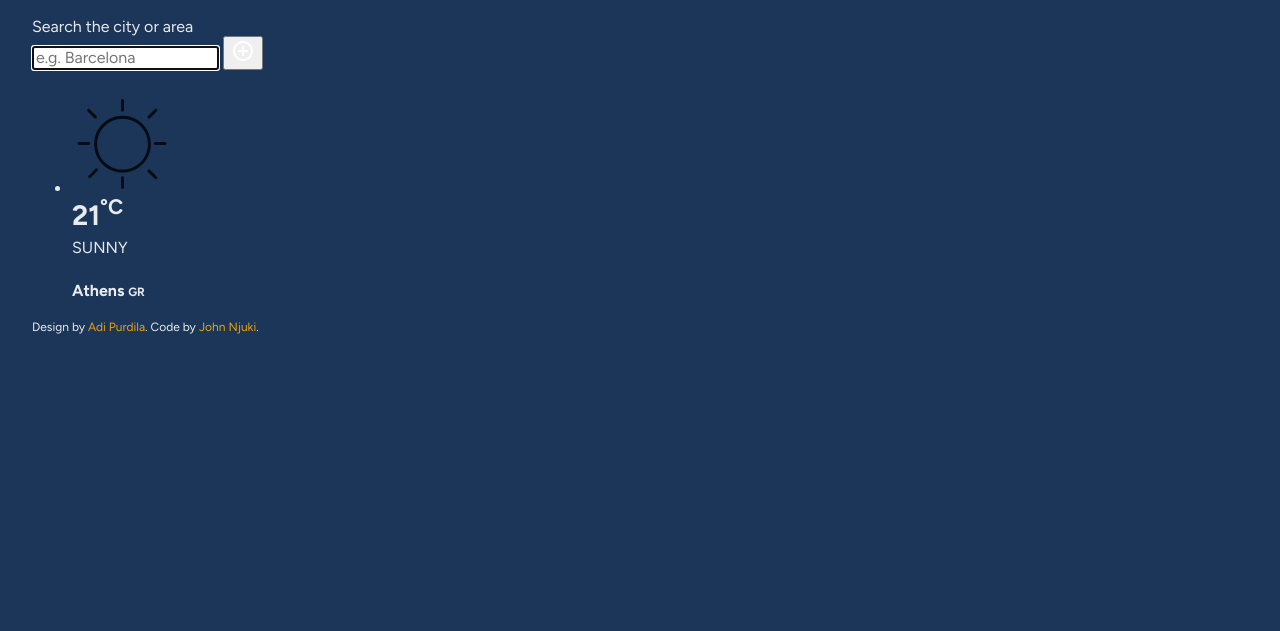
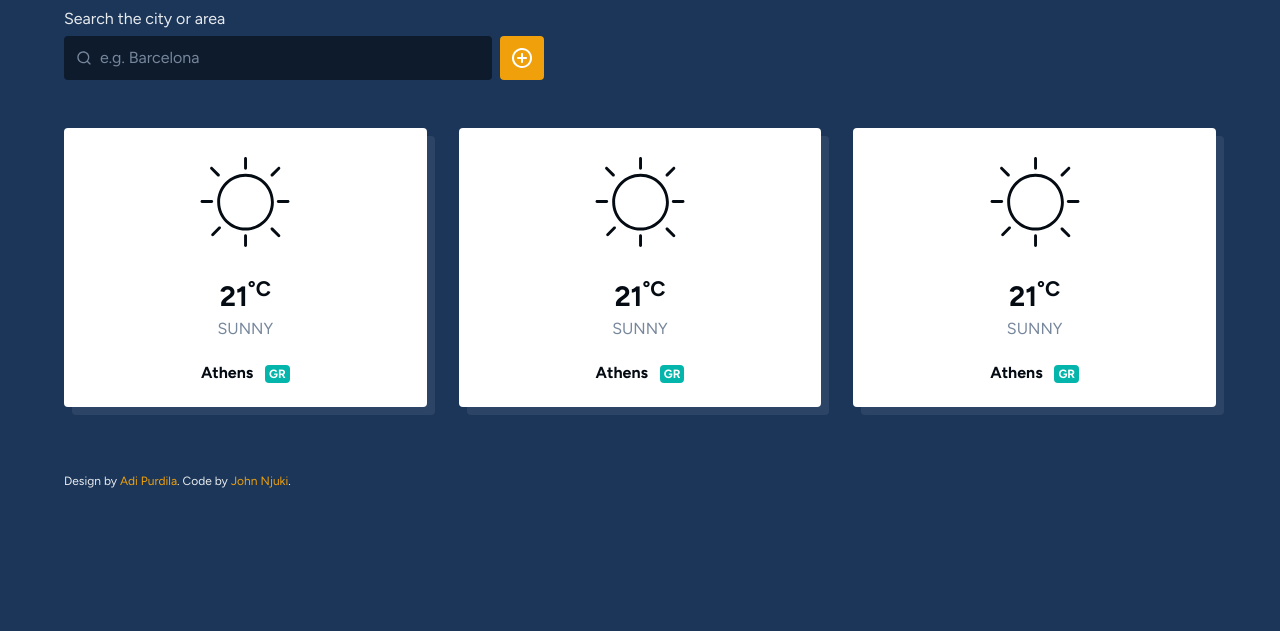
Before and after one commit to johnjuki/Simple-Weather-App, a plain HTML site: page index.html in a window 1280 px wide. Shown: the part 169-800 px from the top of the page. Drawn offline with nearby package versions, Linux system fonts and the light colour scheme.

Commit message:
style the app with CSS

```diff
--- a/app.css
+++ b/app.css
@@ -85,4 +85,162 @@ a:hover {
 }
 
 
+/* Header */
+
+.notification {
+    background-color: var(--p-shade-80);
+    padding: .5rem 2rem;
+    width: 100%;
+}
+
+.notification p {
+    margin: 0;
+}
+
+
 /* Forms */
+
+form {
+    width: 100%;
+    margin-bottom: 2rem;
+    max-width: 30rem;
+}
+
+label {
+    margin-bottom: .5rem;
+    display: block;
+}
+
+.form-row {
+    display: flex;
+    gap: .5rem;
+}
+
+input {
+    border-radius: var(--global-border-radius);
+    border: 0;
+}
+
+input[type="text"] {
+    height: 2.75rem;
+    background: var(--p-shade-30) url(img/search.svg) .75rem center no-repeat ;
+    color: var(--p-tint-90);
+    padding-left: 2.25rem;
+    outline: none;
+    flex-grow: 1;
+    transition: var(--global-transition);
+}
+
+input:focus,
+input:hover {
+    background-color: var(--p-shade-50);
+}
+
+input::placeholder {
+    color: var(--p-tint-40);
+}
+
+form button {
+    height: 2.75rem;
+    width: 2.75rem;
+    background-color: var(--secondary);
+    border: none;
+    border-radius: var(--global-border-radius);
+    display: flex;
+    align-items: center;
+    justify-content: center;
+    cursor: pointer;
+    transition: var(--global-transition);
+}
+
+form button:hover {
+    background-color: var(--p-shade-80);
+}
+
+form button:active {
+    background-color: var(--p-shade-50);
+}
+
+.form-msg {
+    background-color: var(--p-shade-20);
+    padding: .5rem 1rem;
+    border-radius: 0 0 var(--global-border-radius) var(--global-border-radius);
+    margin-left: .75rem;
+    width: 75%;
+    transform: translate3d(0, -100%, 0);
+    opacity: 0;
+    z-index: -1;
+    position: relative;
+    transition: var(--global-transition);
+}
+
+.form-msg.visible {
+    transform: translate3d(0, 0, 0);
+    opacity: 1;
+}
+
+
+/* Cities */
+
+.cities {
+    display: grid;
+    padding: 0;
+    list-style: none;
+    gap: 2rem;
+    margin: 0 0 4rem;
+}
+
+.cities li {
+    display: flex;
+    gap: 1.5rem;
+    background-color: white;
+    align-items: center;
+    padding: 1.5rem;
+    color: var(--p-shade-80);
+    border-radius: var(--global-border-radius);
+    box-shadow: 8px 8px 0px rgba(255, 255, 255, .08);
+}
+
+.city__conditions {
+    color: var(--p-tint-40);
+    margin-bottom: 1rem;
+}
+
+.city__country {
+    color: white;
+    background-color: var(--tertiary);
+    border-radius: var(--global-border-radius);
+    padding: .125rem .25rem;
+    margin-left: .5rem;
+}
+
+
+/* 560px +  */
+
+@media screen and (min-width: 560px) {
+    .cities {
+        grid-template-columns: repeat(auto-fit, minmax(12rem, 1fr));
+    }
+
+    .cities li {
+        flex-direction: column;
+        text-align: center;
+    }
+
+    .city__conditions {
+        margin-bottom: 1.5rem;
+    }
+}
+
+
+/* 768px +  */
+
+@media screen and (min-width: 768px) {
+    .notification {
+        padding: .5rem 4rem;
+    }
+
+    .container {
+        padding: 4rem;
+    }
+}
--- a/index.html
+++ b/index.html
@@ -46,7 +46,35 @@
 
                     <div>
                         <h2>21<sup>°C</sup></h2>
-                        <p class="city__coditions">SUNNY</p>
+                        <p class="city__conditions">SUNNY</p>
+                        <h3>
+                            <span class="city__name">Athens</span>
+                            <span class="city__country">GR</span>
+                        </h3>
+                    </div>
+                </li>
+                <li>
+                    <figure>
+                        <img src="img/weather/01d.svg" alt="Demo">
+                    </figure>
+
+                    <div>
+                        <h2>21<sup>°C</sup></h2>
+                        <p class="city__conditions">SUNNY</p>
+                        <h3>
+                            <span class="city__name">Athens</span>
+                            <span class="city__country">GR</span>
+                        </h3>
+                    </div>
+                </li>
+                <li>
+                    <figure>
+                        <img src="img/weather/01d.svg" alt="Demo">
+                    </figure>
+
+                    <div>
+                        <h2>21<sup>°C</sup></h2>
+                        <p class="city__conditions">SUNNY</p>
                         <h3>
                             <span class="city__name">Athens</span>
                             <span class="city__country">GR</span>
```
